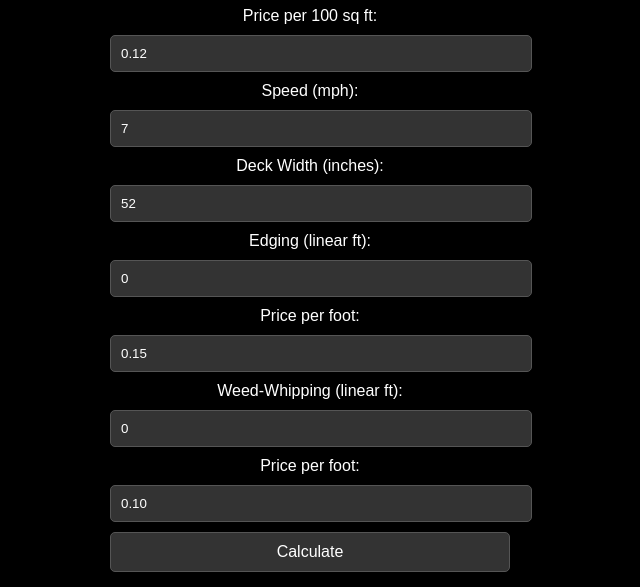
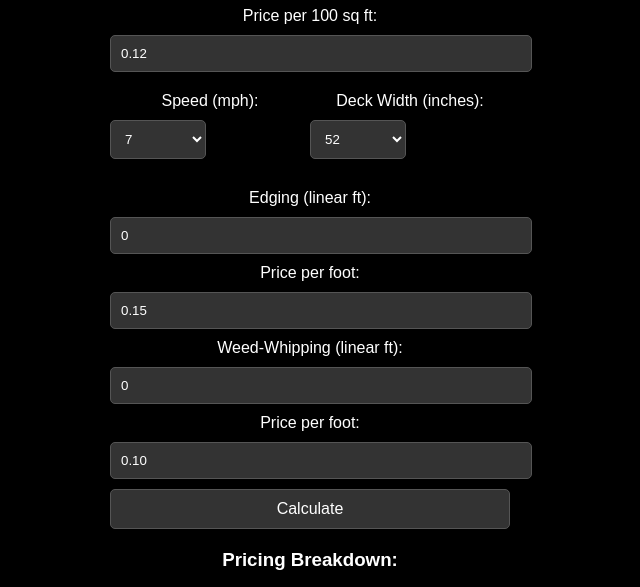
Before and after one commit to pinkwaffles999/AK, a plain HTML site: page index.html in a window 1280 px wide. Shown: the part 184-771 px from the top of the page, without its empty margins (330-970 px from the left). Drawn offline with Linux system fonts and the light colour scheme.

Commit message:
Update index.html

```diff
--- a/index.html
+++ b/index.html
@@ -3,7 +3,7 @@
 <head>
     <meta charset="UTF-8">
     <meta name="viewport" content="width=device-width, initial-scale=1.0">
-    <title>AK Lawn Service Pricing Calculator</title>
+    <title>AK Lawn Service Calculator</title>
     <style>
         body {
             background-color: black;
@@ -18,12 +18,12 @@
             padding: 20px;
             border-radius: 10px;
         }
-        label, input, button {
+        label, input, button, select {
             display: block;
             width: 100%;
             margin: 10px 0;
         }
-        input, button {
+        input, button, select {
             background-color: #333;
             color: white;
             border: 1px solid #555;
@@ -39,6 +39,13 @@
         }
         h2, h3 {
             margin-top: 20px;
+        }
+        .dropdown-container {
+            display: flex;
+            justify-content: space-between;
+        }
+        .dropdown-container select {
+            width: 48%;
         }
     </style>
     <script>
@@ -76,8 +83,26 @@
         <h2>AK Lawn Service Calculator</h2>
         <label>Mowing (sq ft): <input type="number" id="mowingSqFt" value="0"></label>
         <label>Price per 100 sq ft: <input type="number" id="mowingRate" value="0.12" step="0.01"></label>
-        <label>Speed (mph): <input type="number" id="mowingSpeed" value="7" step="0.1"></label>
-        <label>Deck Width (inches): <input type="number" id="deckWidth" value="52" step="1"></label>
+        <div class="dropdown-container">
+            <label>Speed (mph):
+                <select id="mowingSpeed">
+                    <option value="5">5</option>
+                    <option value="6">6</option>
+                    <option value="7" selected>7</option>
+                    <option value="8">8</option>
+                    <option value="9">9</option>
+                </select>
+            </label>
+            <label>Deck Width (inches):
+                <select id="deckWidth">
+                    <option value="42">42</option>
+                    <option value="48">48</option>
+                    <option value="52" selected>52</option>
+                    <option value="60">60</option>
+                    <option value="72">72</option>
+                </select>
+            </label>
+        </div>
         <label>Edging (linear ft): <input type="number" id="edgingFt" value="0"></label>
         <label>Price per foot: <input type="number" id="edgingRate" value="0.15" step="0.01"></label>
         <label>Weed-Whipping (linear ft): <input type="number" id="weedFt" value="0"></label>
```
